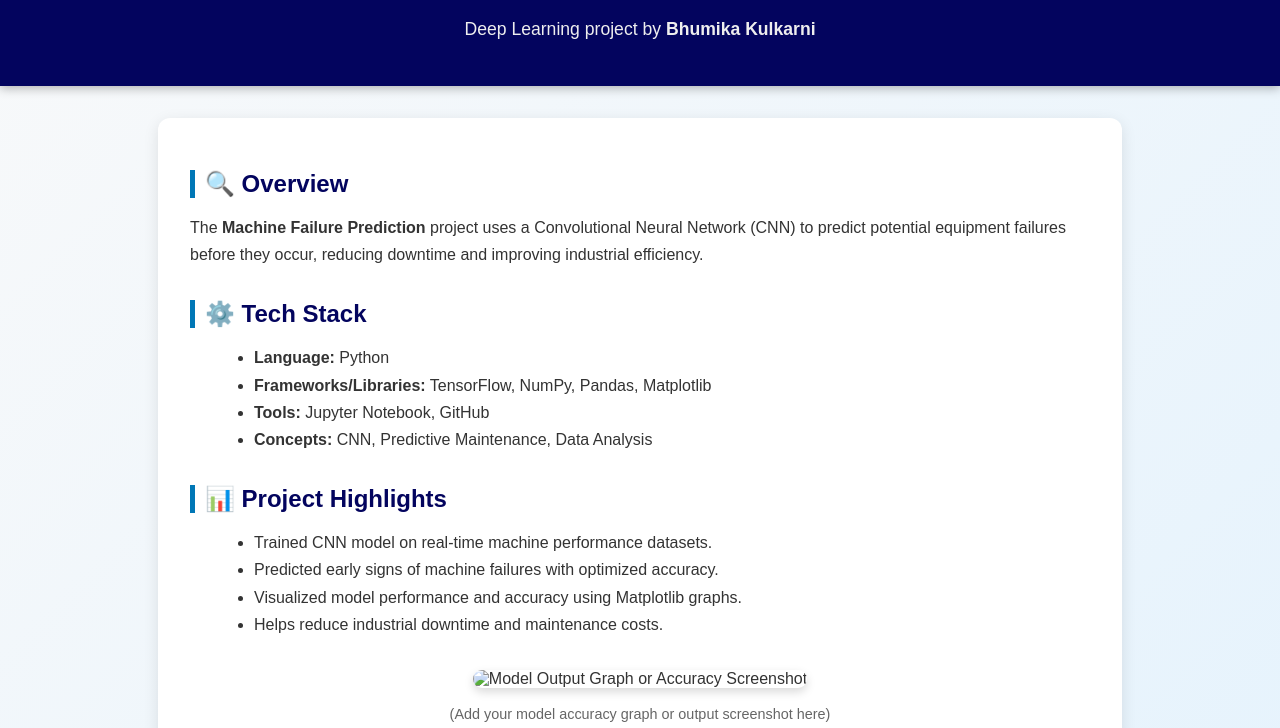
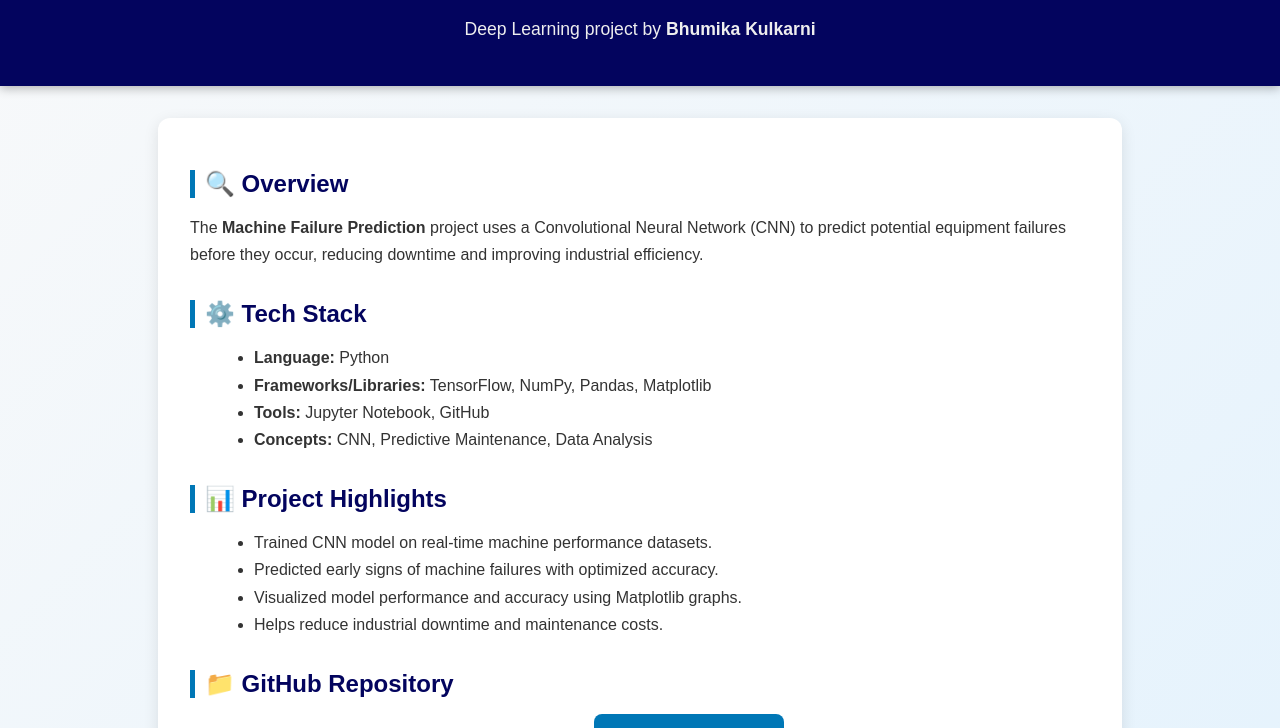
Before and after one commit to Bhu2003/Machine-failure-prediction, a plain HTML site: page index.html in a window 1280 px wide. Shown: the part 64-792 px from the top of the page. Drawn offline with Linux system fonts and the light colour scheme.

Commit message:
index.html

```diff
--- a/index.html
+++ b/index.html
@@ -158,10 +158,7 @@
       </ul>
     </section>
 
-    <div class="image">
-      <img src="your_screenshot.png" alt="Model Output Graph or Accuracy Screenshot">
-      <p style="font-size: 0.9rem; color: #666;">(Add your model accuracy graph or output screenshot here)</p>
-    </div>
+
 
     <section>
       <h2>📁 GitHub Repository</h2>
```
